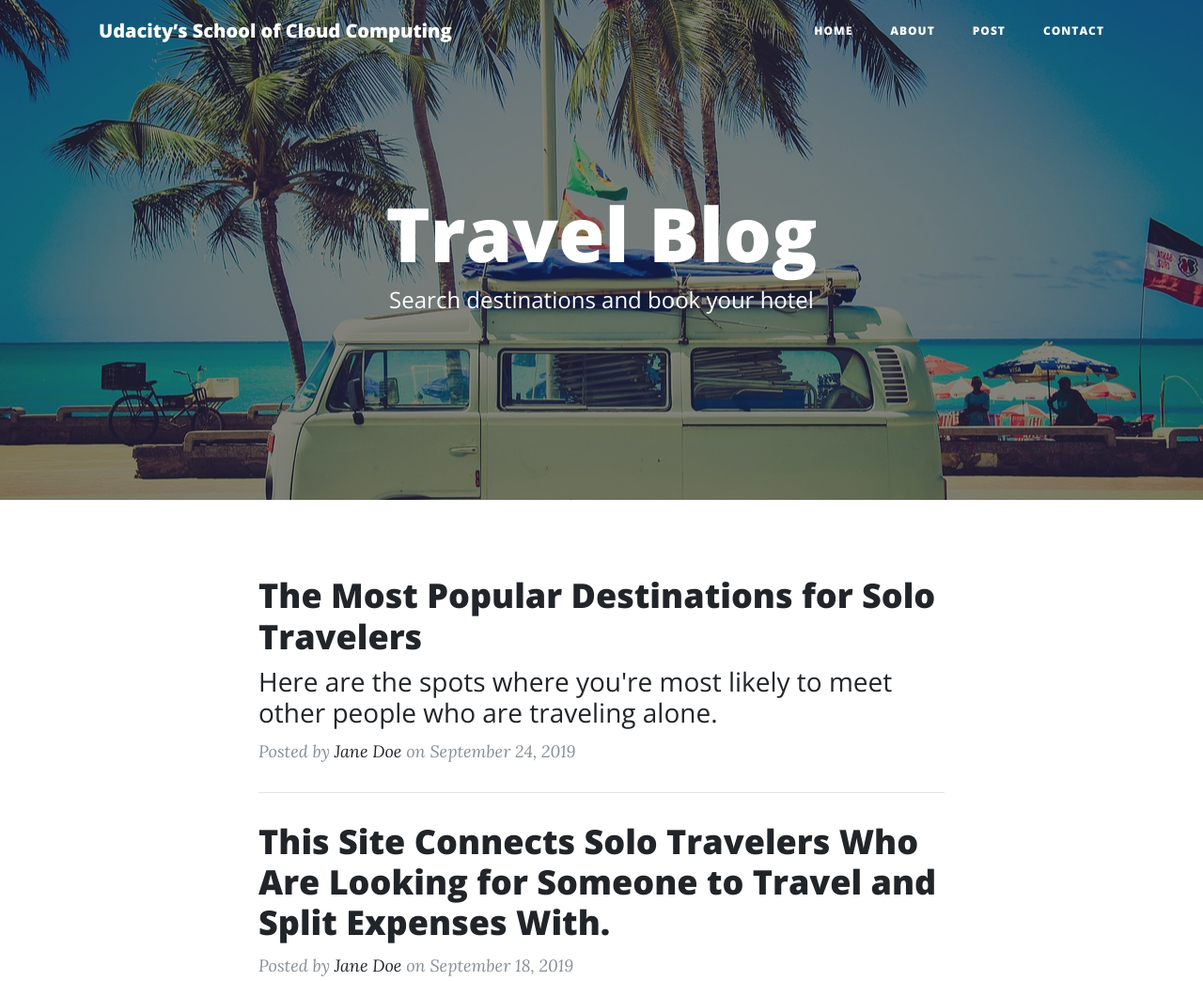
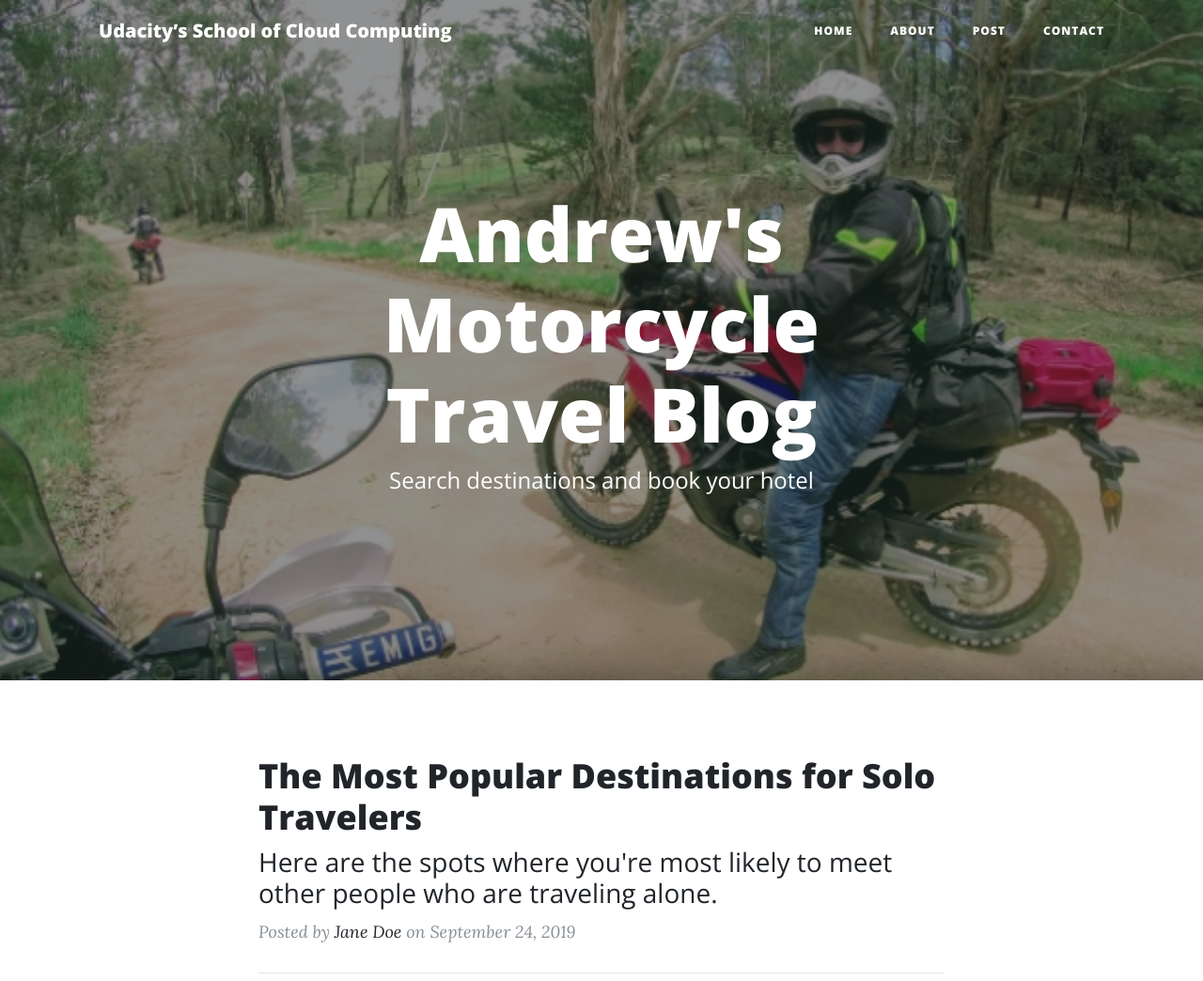
Before and after one commit to wfs/cloud_developer_project_1_static_website_on_aws, a plain HTML site: page index.html in a window 1280 px wide. Shown: the top 1044 px of the page at 94% size. Drawn offline with nearby package versions, Linux system fonts and the light colour scheme; a script that the page names is missing.

Commit message:
personalised page header + img

```diff
--- a/index.html
+++ b/index.html
@@ -53,13 +53,13 @@
   </nav>
 
   <!-- Page Header -->
-  <header class="masthead" style="background-image: url('img/van-336606_1280.jpg')">
+  <header class="masthead" style="background-image: url('img/snowy_ride_2018_aw.jpg')">
     <div class="overlay"></div>
     <div class="container">
       <div class="row">
         <div class="col-lg-8 col-md-10 mx-auto">
           <div class="site-heading">
-            <h1>Travel Blog</h1>
+            <h1>Andrew's Motorcycle Travel Blog</h1>
             <span class="subheading">Search destinations and book your hotel</span>
           </div>
         </div>
```
Also changed, not shown: img/snowy_ride_2018_aw.jpg (added).
